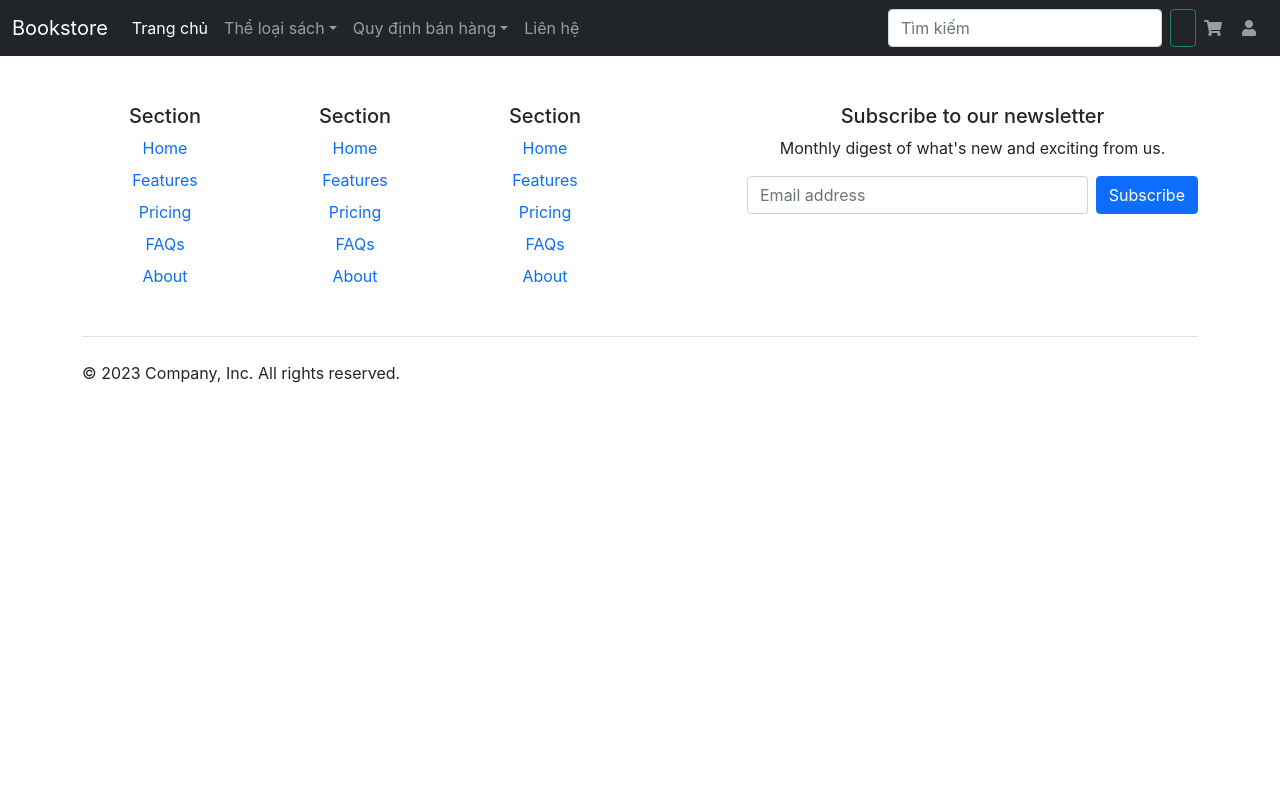
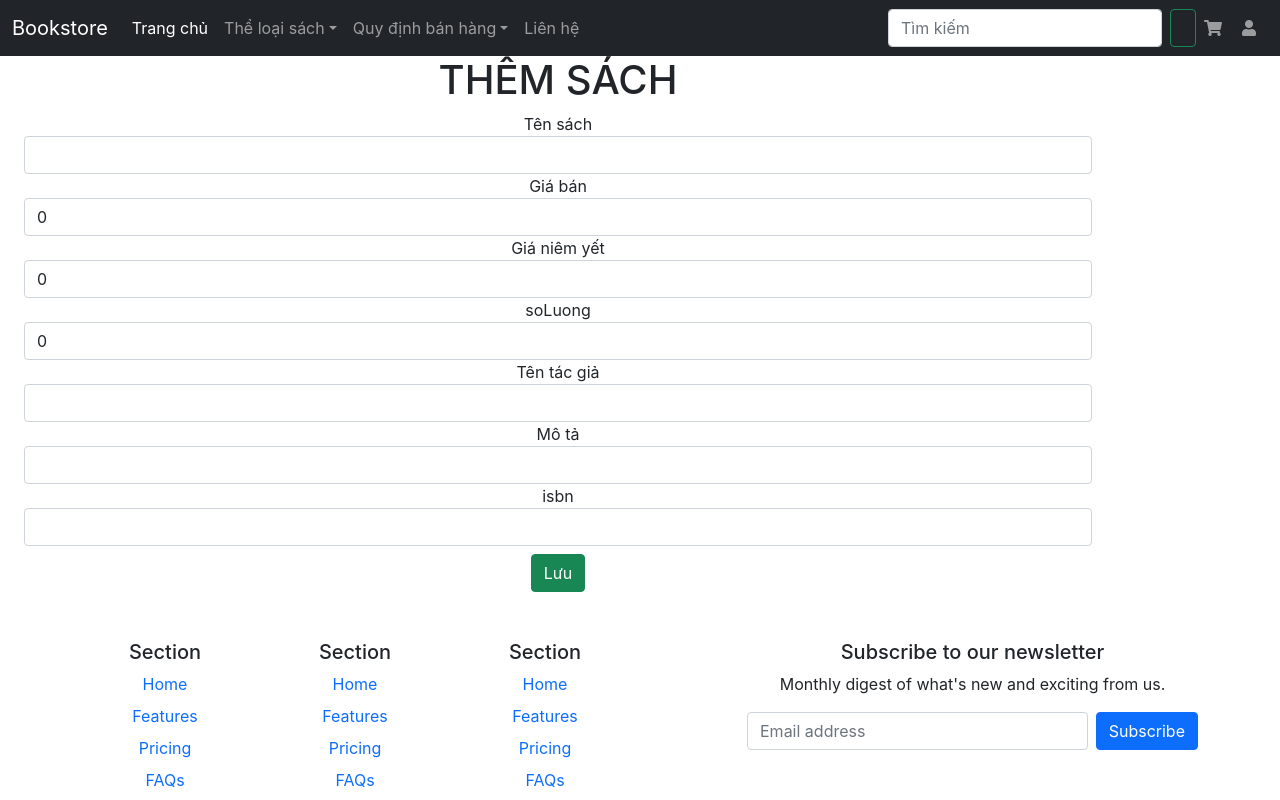
Before and after one commit to Minh3132004/webbansach_frontend, a React (Create React App) app: page /admin/them-sach in a window 1280 px wide. Shown: the top 800 px of the page. Built offline with nearby package versions, Linux system fonts and the light colour scheme.

Commit message:
Fullstack: Xây dựng filter để kiểm tra JWT Token và thêm sách mới với quyền Admin

```diff
--- a/src/App.tsx
+++ b/src/App.tsx
@@ -10,6 +10,7 @@ import DangKyNguoiDung from './user/DangKyNguoiDung';
 import KichHoatTaiKhoan from './user/KichHoatTaiKhoan';
 import DangNhap from './user/DangNhap';
 import Test from './user/Test';
+import SachForm from './user/SachForm';
 
 function App() {
 
@@ -29,6 +30,8 @@ function App() {
                 <Route path='/kich-hoat/:email/:maKichHoat' element={<KichHoatTaiKhoan/>}/>
                 <Route path='/dang-nhap' element={<DangNhap/>}/>
                 <Route path='/test' element={<Test/>}/>
+                <Route path='/admin/them-sach' element={<SachForm />} />
+
             </Routes>
 
             <Footer/>
--- a/src/api/SachAPI.ts
+++ b/src/api/SachAPI.ts
@@ -21,7 +21,7 @@ async function laySach(endpoint : string) : Promise<KetQuaInterface> {
             sach.maSach,
             sach.tenSach,
             sach.tenTacGia,
-            sach.ISBN,
+            sach.isbn,
             sach.moTa,
             sach.giaNiemYet,
             sach.giaBan,
--- a/src/models/SachModel.ts
+++ b/src/models/SachModel.ts
@@ -2,7 +2,7 @@ class SachModel{
      maSach: number;
      tenSach?: string; // ?: co the bi Null
      tenTacGia ?: string;
-     ISBN ?: string;
+     isbn ?: string;
      moTa ?: string;
      giaNiemYet ?: number;
      giaBan ?: number;
@@ -12,7 +12,7 @@ class SachModel{
     constructor(maSach: number,
                 tenSach?: string,
                 tenTacGia ?: string,
-                ISBN ?: string,
+                isbn ?: string,
                 moTa ?: string,
                 giaNiemYet ?: number,
                 giaBan ?: number,
@@ -22,7 +22,7 @@ class SachModel{
         this.maSach = maSach;
         this.tenSach = tenSach;
         this.tenTacGia = tenTacGia;
-        this.ISBN = ISBN;
+        this.isbn = isbn;
         this.moTa = moTa;
         this.giaNiemYet = giaNiemYet;
         this.giaBan = giaBan;
--- a/src/user/DangNhap.tsx
+++ b/src/user/DangNhap.tsx
@@ -32,12 +32,12 @@ const DangNhap = () => {
                 loginRequest
             )
         }).then(
-            (response) => {
+            async (response) => {
                 if (response.ok) {
                     return response.json();
                 }
                 else {
-                    throw new Error('Đăng nhập thất bại!')
+                    throw new Error(await response.text())
                 }
             }
         ).then(
@@ -45,7 +45,7 @@ const DangNhap = () => {
                 //Xử lý đăng nhập thành công
                 const { jwt } = data;
                 //Lưu token vào localStorage hoặc cookie
-                localStorage.setItem("jwt", jwt);
+                localStorage.setItem("token", jwt);
                 //Điều hướng đến trang chính hoặc thực hiện các tác vụ khi đăng nhập thành công
                 setThongBaoDangNhap("Đăng nhập thành công!");
             }
--- /dev/null
+++ b/src/user/SachForm.tsx
@@ -0,0 +1,126 @@
+import React, { FormEvent, useState } from 'react';
+
+
+const SachForm: React.FC = () => {
+    const [sach, setSach] = useState({
+        maSach: 0,
+        tenSach: '',
+        giaBan: 0,
+        giaNiemYet: 0,
+        moTa: '',
+        soLuong: 0,
+        tenTacGia: '',
+        isbn: '',
+        trungBinhXepHang: 0,
+    })
+
+    const handleSubmit = (event: FormEvent) => {
+        event.preventDefault();
+        const token = localStorage.getItem('token');
+        fetch(  'http://localhost:8080/sach',
+            {
+                method: 'POST',
+                headers: {
+                    'Content-Type' : 'application/json',
+                    'Authorization': `Bearer ${token}`
+                },
+                body: JSON.stringify(sach)
+            }
+        ).then((reponse)=>{
+            if(reponse.ok){
+                alert("Đã thêm sách thành công!");
+                setSach({
+                    maSach: 0,
+                    tenSach: '',
+                    giaBan: 0,
+                    giaNiemYet: 0,
+                    moTa: '',
+                    soLuong: 0,
+                    tenTacGia: '',
+                    isbn: '',
+                    trungBinhXepHang: 0,
+                })
+            }else{
+                alert("Gặp lỗi trong quá trình thêm sách!");
+            }
+        })
+    }
+
+    return (
+        <div className='container row d-flex align-items-center justify-content-center'>
+            <div className=''>
+                <h1>THÊM SÁCH</h1>
+                <form onSubmit={handleSubmit} className='form'>
+
+
+                    <label htmlFor='tenSach'>Tên sách</label>
+                    <input
+                        className='form-control'
+                        type='text'
+                        value={sach.tenSach}
+                        onChange={(e) => setSach({ ...sach, tenSach: e.target.value })}
+                        required
+                    />
+
+                    <label htmlFor='giaBan'>Giá bán</label>
+                    <input
+                        className='form-control'
+                        type='number'
+                        value={sach.giaBan}
+                        onChange={(e) => setSach({ ...sach, giaBan: parseFloat(e.target.value) })}
+                        required
+                    />
+
+                    <label htmlFor='giaNiemYet'>Giá niêm yết</label>
+                    <input
+                        className='form-control'
+                        type='number'
+                        value={sach.giaNiemYet}
+                        onChange={(e) => setSach({ ...sach, giaNiemYet: parseFloat(e.target.value) })}
+                        required
+                    />
+
+                    <label htmlFor='soLuong'>soLuong</label>
+                    <input
+                        className='form-control'
+                        type='number'
+                        value={sach.soLuong}
+                        onChange={(e) => setSach({ ...sach, soLuong: parseInt(e.target.value) })}
+                        required
+                    />
+
+                    <label htmlFor='tenSach'>Tên tác giả</label>
+                    <input
+                        className='form-control'
+                        type='text'
+                        value={sach.tenTacGia}
+                        onChange={(e) => setSach({ ...sach, tenTacGia: e.target.value })}
+                        required
+                    />
+
+                    <label htmlFor='moTa'>Mô tả</label>
+                    <input
+                        className='form-control'
+                        type='text'
+                        value={sach.moTa}
+                        onChange={(e) => setSach({ ...sach, moTa: e.target.value })}
+                        required
+                    />
+
+                    <label htmlFor='isbn'>isbn</label>
+                    <input
+                        className='form-control'
+                        type='text'
+                        value={sach.isbn}
+                        onChange={(e) => setSach({ ...sach, isbn: e.target.value })}
+                        required
+                    />
+
+                    <button type='submit' className='btn btn-success mt-2'>Lưu</button>
+                </form>
+            </div>
+        </div>
+    )
+}
+
+export default SachForm;
```
